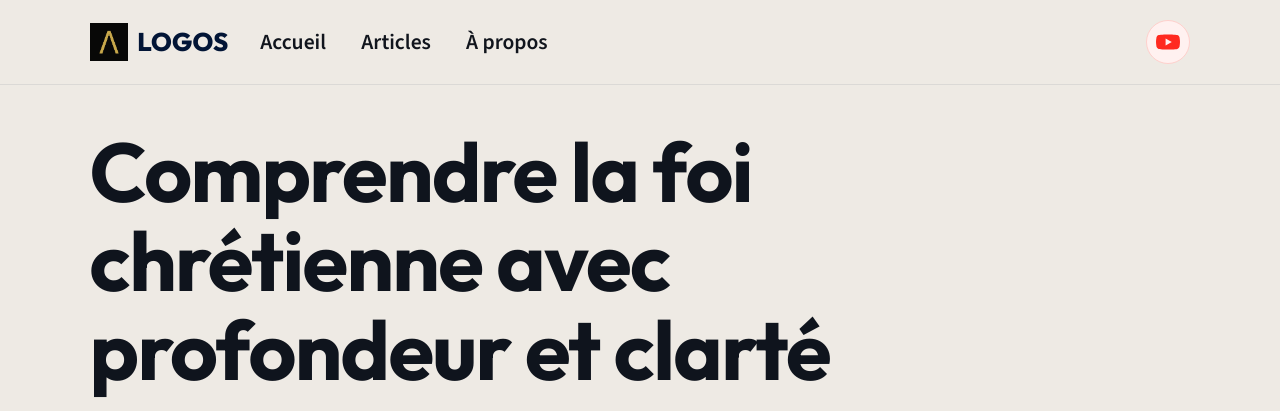
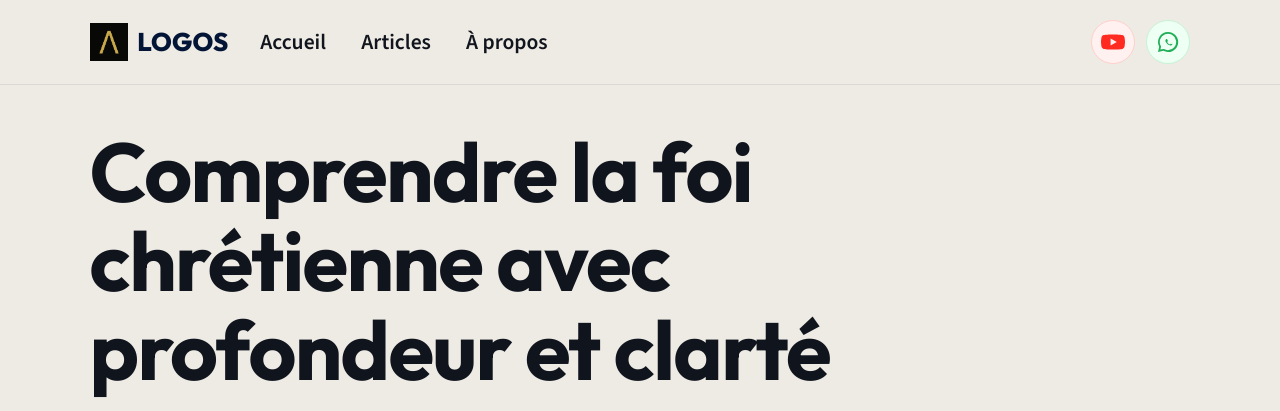
Before and after one commit to djokodev/logos-blog, a Django app: page / in a window 1280 px wide. Shown: the top 411 px of the page. Run offline with Django 4.2, Linux system fonts and the light colour scheme; data that the repository does not hold is empty.

Commit message:
Add WhatsApp header social link

```diff
--- a/static/css/site.css
+++ b/static/css/site.css
@@ -76,7 +76,13 @@ nav {
   font-weight: 600;
 }
 
-.yt-icon-link {
+.social-links {
+  display: inline-flex;
+  align-items: center;
+  gap: 0.7rem;
+}
+
+.social-icon-link {
   width: 44px;
   height: 44px;
   border-radius: 999px;
@@ -85,13 +91,24 @@ nav {
   justify-content: center;
   background: #fff1f0;
   border: 1px solid #ffd0cc;
+}
+
+.social-icon-link svg {
+  width: 24px;
+  height: 24px;
+  fill: currentColor;
+}
+
+.yt-icon-link {
+  background: #fff1f0;
+  border: 1px solid #ffd0cc;
   color: #ff2a20;
 }
 
-.yt-icon-link svg {
-  width: 24px;
-  height: 24px;
-  fill: currentColor;
+.wa-icon-link {
+  background: #eefff4;
+  border: 1px solid #c6f4d6;
+  color: #1fae56;
 }
 
 .mobile-btn { display: none; }
--- a/templates/base.html
+++ b/templates/base.html
@@ -26,11 +26,18 @@
         <a href="{% url 'article_list' %}">Articles</a>
         <a href="{% url 'about' %}">À propos</a>
       </nav>
-      <a class="yt-icon-link" href="{{ YOUTUBE_URL }}" target="_blank" rel="noopener" aria-label="YouTube">
-        <svg viewBox="0 0 24 24" aria-hidden="true">
-          <path d="M23.5 7.2a3 3 0 0 0-2.1-2.1C19.5 4.5 12 4.5 12 4.5s-7.5 0-9.4.6A3 3 0 0 0 .5 7.2 31 31 0 0 0 0 12a31 31 0 0 0 .5 4.8 3 3 0 0 0 2.1 2.1c1.9.6 9.4.6 9.4.6s7.5 0 9.4-.6a3 3 0 0 0 2.1-2.1A31 31 0 0 0 24 12a31 31 0 0 0-.5-4.8ZM9.6 15.4V8.6L15.8 12l-6.2 3.4Z"/>
-        </svg>
-      </a>
+      <div class="social-links">
+        <a class="social-icon-link yt-icon-link" href="{{ YOUTUBE_URL }}" target="_blank" rel="noopener" aria-label="YouTube">
+          <svg viewBox="0 0 24 24" aria-hidden="true">
+            <path d="M23.5 7.2a3 3 0 0 0-2.1-2.1C19.5 4.5 12 4.5 12 4.5s-7.5 0-9.4.6A3 3 0 0 0 .5 7.2 31 31 0 0 0 0 12a31 31 0 0 0 .5 4.8 3 3 0 0 0 2.1 2.1c1.9.6 9.4.6 9.4.6s7.5 0 9.4-.6a3 3 0 0 0 2.1-2.1A31 31 0 0 0 24 12a31 31 0 0 0-.5-4.8ZM9.6 15.4V8.6L15.8 12l-6.2 3.4Z"/>
+          </svg>
+        </a>
+        <a class="social-icon-link wa-icon-link" href="https://chat.whatsapp.com/CcFiBPW2ofjLqOrgGKWK29?mode=gi_t" target="_blank" rel="noopener" aria-label="Groupe WhatsApp LOGOS">
+          <svg viewBox="0 0 24 24" aria-hidden="true">
+            <path d="M12 2a10 10 0 0 0-8.8 14.8L2 22l5.4-1.2A10 10 0 1 0 12 2Zm0 18.2a8.1 8.1 0 0 1-4.1-1.1l-.3-.2-3.2.7.7-3.1-.2-.3A8.2 8.2 0 1 1 12 20.2Zm4.5-5.8c-.2-.1-1.2-.6-1.4-.7-.2-.1-.3-.1-.5.1l-.4.5c-.1.1-.2.2-.4.1-.2-.1-.8-.3-1.5-.9a5.8 5.8 0 0 1-1.1-1.4c-.1-.2 0-.3.1-.4l.3-.3.2-.3c.1-.1.1-.2 0-.3l-.6-1.5c-.1-.2-.2-.2-.3-.2h-.3c-.1 0-.3 0-.5.2s-.7.6-.7 1.4c0 .8.6 1.6.7 1.7.1.1 1.2 1.9 2.9 2.6 1.7.7 1.7.5 2 .5.3 0 1.1-.4 1.2-.9.2-.5.2-.9.1-.9 0-.1-.2-.1-.4-.2Z"/>
+          </svg>
+        </a>
+      </div>
     </div>
   </header>
 
```
